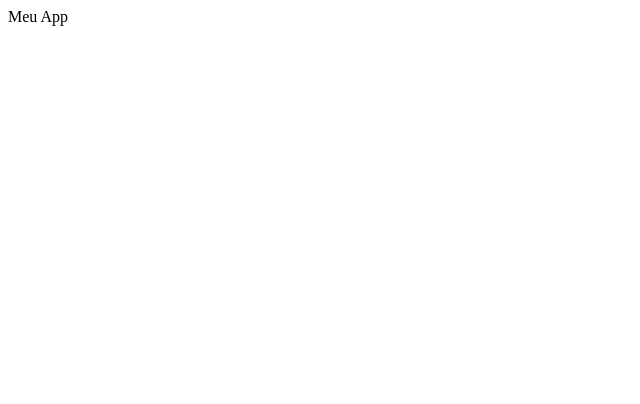
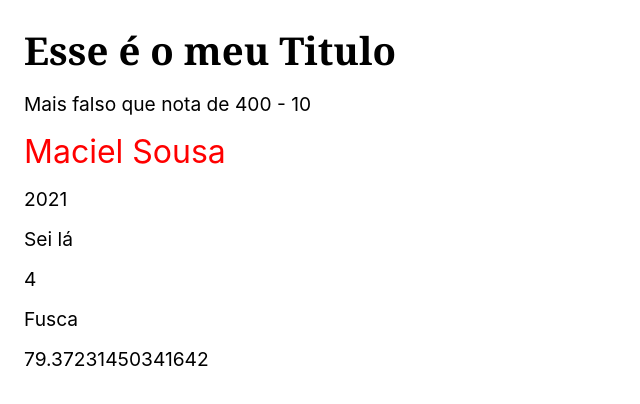
Before and after one commit to MacielSousa/starting-react, a React (Create React App) app in the folder meuapp/: page / in a window 1280 px wide. Shown: the top 404 px of the page, without its empty margins (0-640 px from the left). Built offline with nearby package versions, Linux system fonts and the light colour scheme.

Commit message:
JSX style objeto

```diff
--- a/meuapp/public/index.html
+++ b/meuapp/public/index.html
@@ -15,6 +15,7 @@
       user's mobile device or desktop. See https://developers.google.com/web/fundamentals/web-app-manifest/
     -->
     <link rel="manifest" href="%PUBLIC_URL%/manifest.json" />
+    <link rel="stylesheet" href="%PUBLIC_URL%/style.css" />
     <!--
       Notice the use of %PUBLIC_URL% in the tags above.
       It will be replaced with the URL of the `public` folder during the build.
--- /dev/null
+++ b/meuapp/public/style.css
@@ -0,0 +1,105 @@
+*,
+*::after,
+*::before {
+  box-sizing: border-box;
+}
+
+html {
+  --font: -apple-system, BlinkMacSystemFont, 'Segoe UI', Roboto, Oxygen, Ubuntu,
+    Cantarell, 'Open Sans', 'Helvetica Neue', sans-serif;
+  --font-title: Georgia, 'Times New Roman', Times, serif;
+  --font-size: 1.2rem;
+  --color: #19f;
+  --color-light: #adf;
+  --color-dark: #018;
+  --radius: 0.2rem;
+}
+
+body {
+  margin: 1.5rem;
+}
+
+body,
+input,
+textarea,
+button {
+  font-size: var(--font-size);
+  font-family: var(--font);
+}
+
+h1,
+h2,
+h3 {
+  font-family: var(--font-title);
+}
+
+h1,
+h2,
+h3,
+p,
+ul {
+  margin: 1rem 0;
+}
+
+ul {
+  list-style: square;
+}
+
+li {
+  margin-bottom: 0.5rem;
+}
+
+label {
+  display: block;
+  margin-bottom: 0.25rem;
+}
+
+input,
+textarea {
+  display: block;
+  border: 1px solid #ccc;
+  width: 100%;
+  padding: 0.8rem;
+  border-radius: var(--radius);
+  background: #eee;
+  transition: 0.2s;
+}
+
+input:focus,
+textarea:focus {
+  outline: none;
+  border-color: var(--color);
+  background: white;
+  box-shadow: 0 0 0 3px var(--color-light);
+}
+
+button {
+  cursor: pointer;
+  border: none;
+  border-radius: var(--radius);
+  transition: 0.1s;
+  background: var(--color);
+  color: var(--color-dark);
+  padding: 0.8rem 1.6rem;
+}
+
+button:hover,
+button:focus {
+  background: var(--color);
+  box-shadow: 0 0 0 3px var(--color-light), 0 0 0 4px var(--color);
+  outline: none;
+}
+
+button:active {
+  box-shadow: 0 0 0 3px var(--color), 0 0 0 4px var(--color);
+}
+
+button:disabled {
+  opacity: 0.5;
+  cursor: wait;
+}
+
+hr {
+  border: 2px solid black;
+  margin: 2rem auto;
+}
--- a/meuapp/src/App.js
+++ b/meuapp/src/App.js
@@ -1,7 +1,38 @@
 import React from 'react';
 
+const titulo = <h1>Esse é o meu Titulo</h1>
+
 const App = () => {
-    return <div>Meu App</div>
+
+    const random = Math.random();
+    const ativo = false;
+    function mostrarNome(sobreNome) {
+        return 'Maciel ' + sobreNome
+    }
+
+    const carro = {
+        nome: 'Fusca',
+        rodas: '4',
+        marca: 'Sei lá'
+    }
+
+    const estiloP = {
+        color: "red",
+        fontSize: '2rem'
+    }
+
+    return (
+        <>
+            {titulo}
+            <p>{false ? 'Verdadeiro' : 'Mais falso que nota de 400'} - {10}</p>
+            <p style={estiloP}>{mostrarNome('Sousa')}</p>
+            <p>{new Date().getFullYear()}</p>
+            <p>{carro.marca}</p>
+            <p>{carro.rodas}</p>
+            <p>{carro.nome}</p>
+            <p className={ativo ? 'ativo' : 'inativo'}>{random * 100}</p>
+        </>
+    );
 }
 
 export default App;
```
